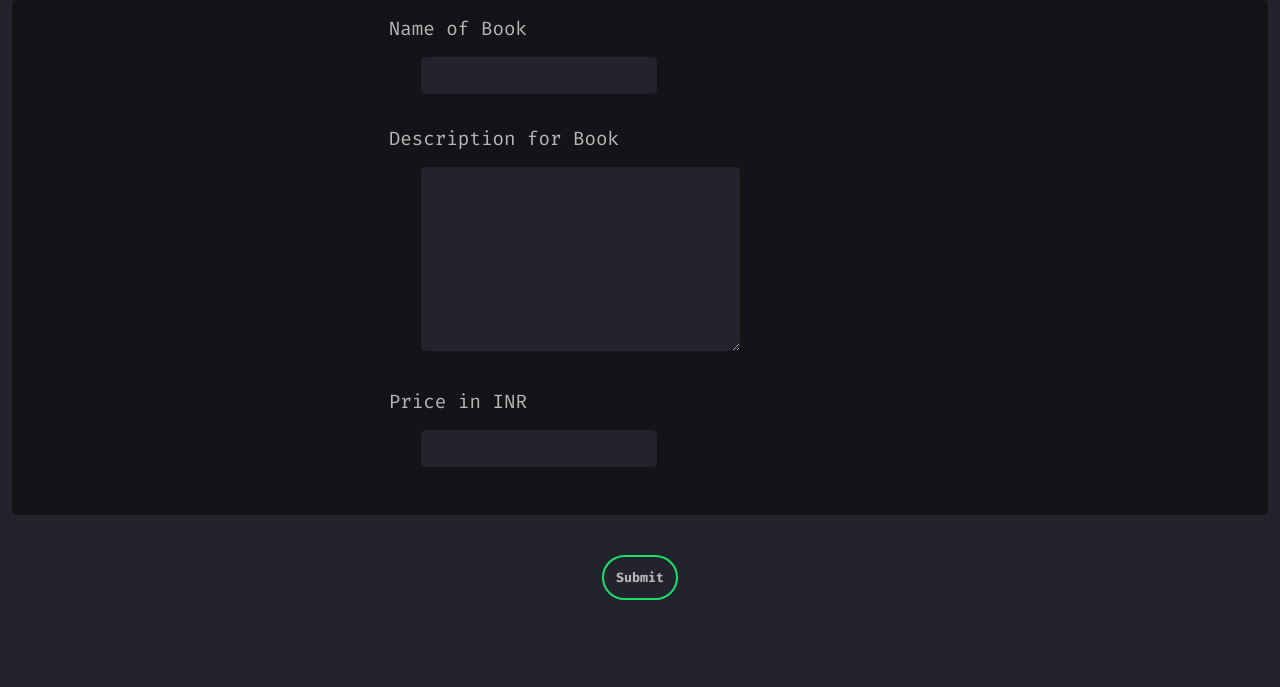
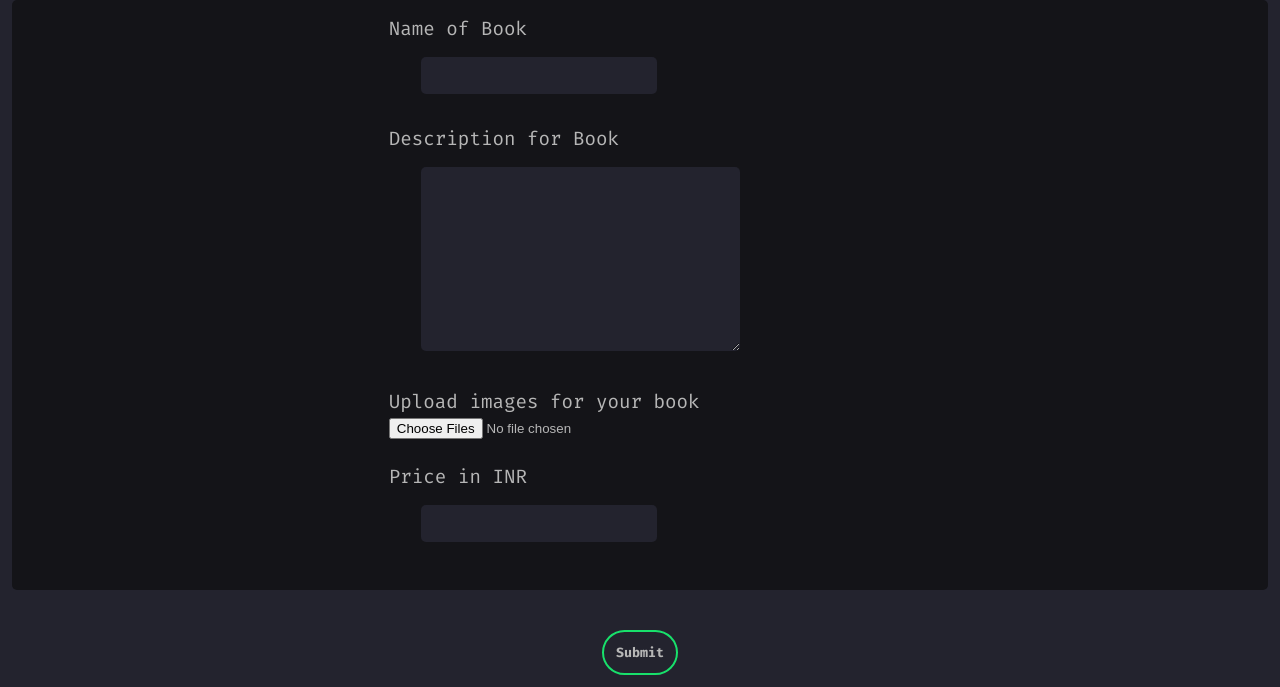
Before and after one commit to anuragsamota/kitaab-wala-store, a plain HTML site: page webpages/sell_book/sell_book.html in a window 1280 px wide. Shown: the part 118-805 px from the top of the page. Drawn offline with Linux system fonts and the light colour scheme.

Commit message:
i-hate-commits

```diff
--- a/webpages/sell_book/sell_book.html
+++ b/webpages/sell_book/sell_book.html
@@ -19,6 +19,8 @@
 		<input type="text" id="name-inp"><br>
 		<span>Description for Book</span><br>
 		<textarea id="des-inp" cols="30" rows="10"></textarea><br>
+		<span>Upload images for your book</span><br>
+		<input type="file" accept="image/*" id="image-upload" multiple><br><br>
 		<span>Price in INR</span><br>
 		<input type="number"  id="price-inp"><br>
 	</div>
```
